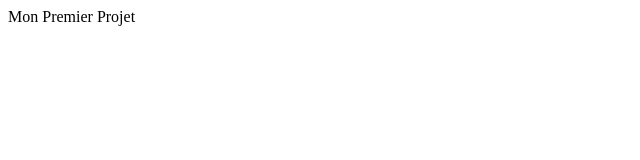
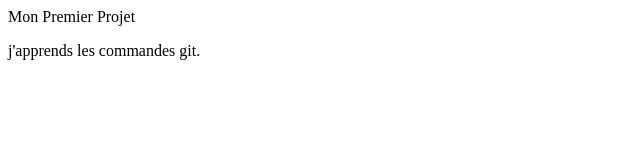
Before and after one commit to Reda-Sakkhi/MonProjet, a plain HTML site: page index.html in a window 1280 px wide. Shown: the whole page, without its empty margins (0-640 px from the left). Drawn offline with Linux system fonts and the light colour scheme.

Commit message:
Ajout paragraphe

```diff
--- a/index.html
+++ b/index.html
@@ -1 +1,2 @@
 Mon Premier Projet
+<p> j'apprends les commandes git.</p>
```
